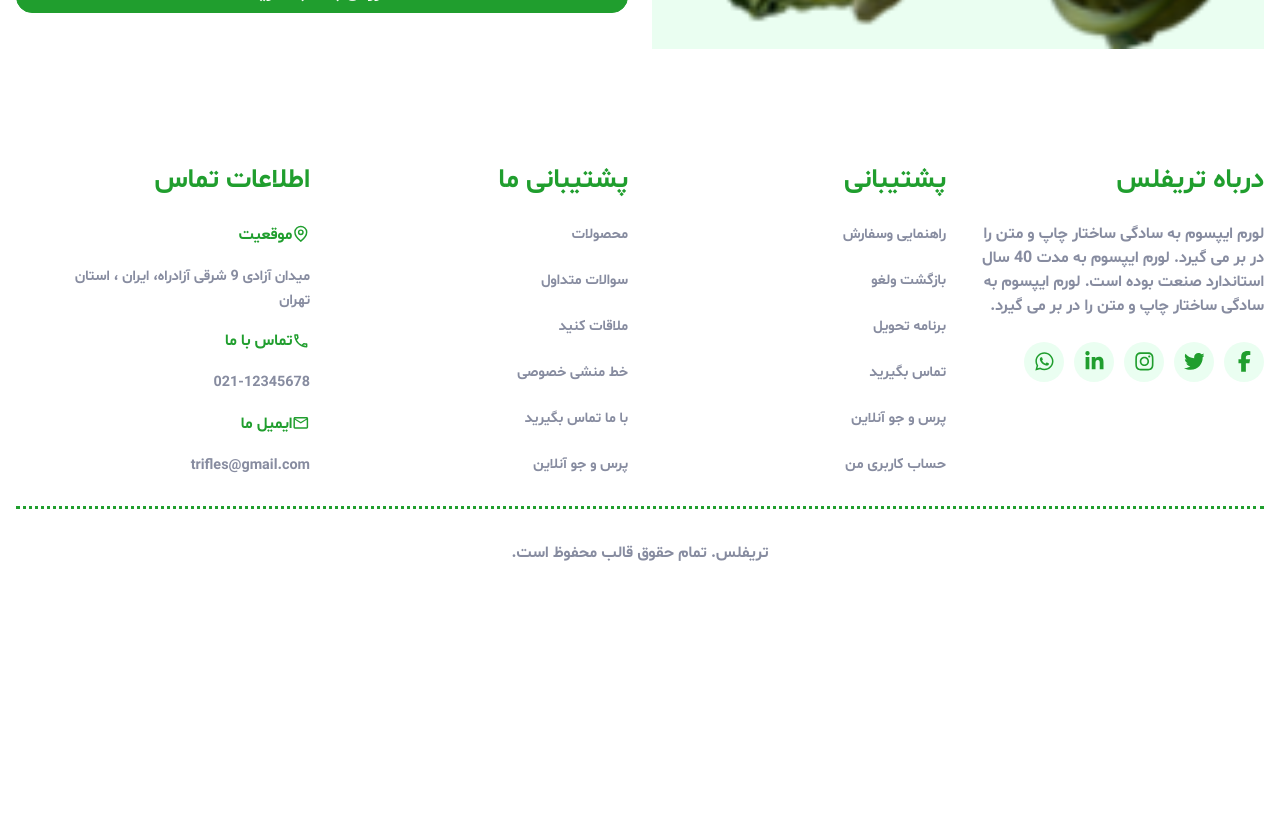
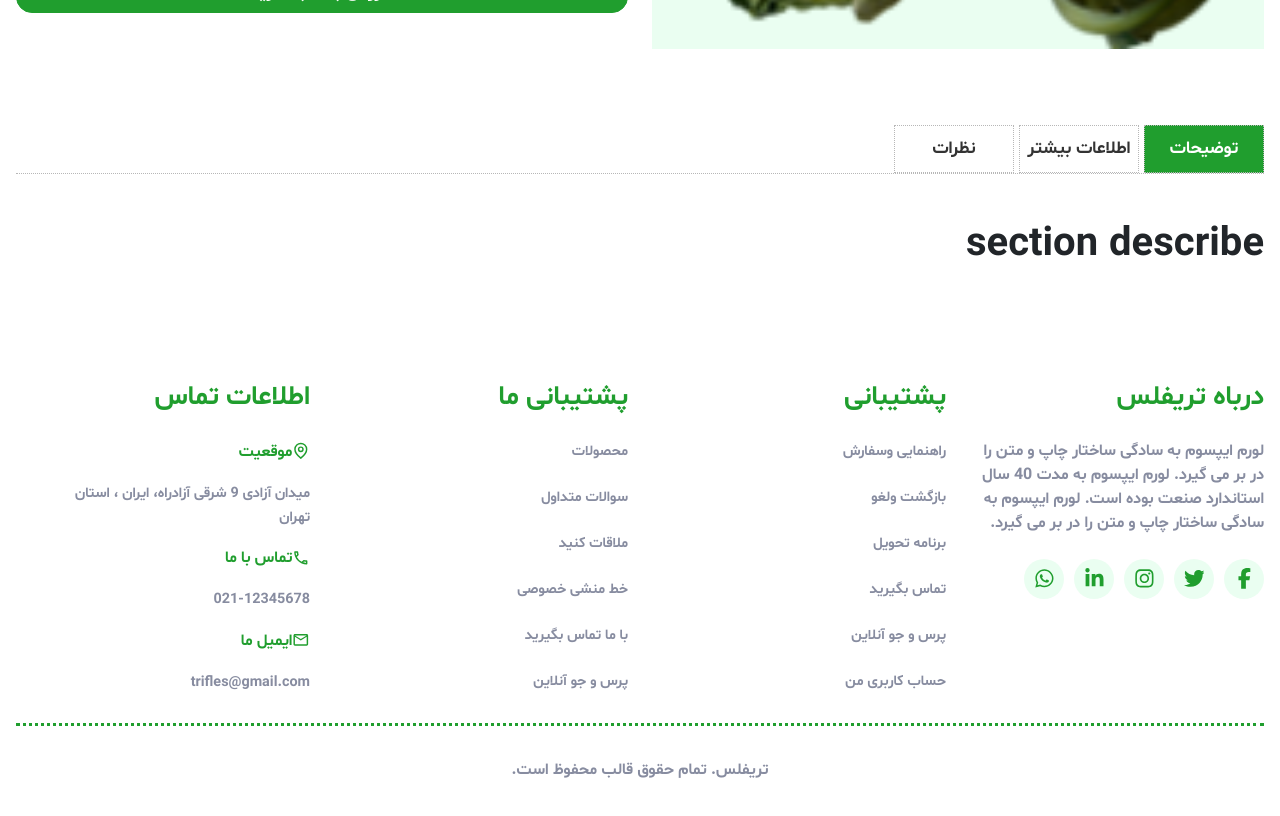
Before and after one commit to mohammadmehdidalvandii/TRIFLES-SHOP, a Next.js app: page /Shop/1 in a window 1280 px wide. Shown: the part 1040-1856 px from the top of the page. Before the commit the page ends 1685 px from the top, so only its background shows below. Built offline with nearby package versions, Linux system fonts and the light colour scheme.

Commit message:
create tab and menuTabs

```diff
--- a/src/app/Shop/[id]/page.js
+++ b/src/app/Shop/[id]/page.js
@@ -1,5 +1,6 @@
 import PageHeader from '@/components/module/PageHeader/PageHeader';
 import Details from '@/components/template/shop/Details/Details';
+import Tabs from '@/components/template/shop/Tabs/Tabs';
 import React from 'react';;
 
 function ProductDetails() {
@@ -9,6 +10,7 @@ function ProductDetails() {
       title='جزئیات محصول'
     />
     <Details/>
+    <Tabs/>
    </>
   )
 }
--- /dev/null
+++ b/src/components/template/shop/Tabs/Tabs.js
@@ -0,0 +1,34 @@
+"use client"
+import React, { useState } from 'react';
+import style from './Tabs.module.css';
+
+function Tabs() {
+    const [tabMenu , setTabMenu] = useState('describe');
+    const handlerMenuTab = (TABID)=>{
+        setTabMenu(TABID)
+    }
+  return (
+    <section className={style.tabs}>
+        <div className="containers">
+            <div className="row">
+                <div className="col-12">
+                    <div className={style.tabs_buttons}>
+                        <button className={tabMenu === 'describe' ? style.tabs_btn_active : style.tabs_btn} onClick={()=>handlerMenuTab('describe')}>توضیحات</button>
+                        <button className={tabMenu === 'info' ? style.tabs_btn_active : style.tabs_btn} onClick={()=>handlerMenuTab('info')}>اطلاعات بیشتر</button>
+                        <button className={tabMenu === 'comments' ? style.tabs_btn_active : style.tabs_btn} onClick={()=>handlerMenuTab('comments')}>نظرات</button>
+                    </div>
+                </div>
+            </div>
+            <div className="row mt-5">
+                <div className="col-12">
+                    {tabMenu === 'describe' && (<h1> section describe </h1>)}
+                    {tabMenu === 'info' && (<h1> section info </h1>)}
+                    {tabMenu === 'comments' && (<h1> section comments </h1>)}
+                </div>
+            </div>
+        </div>
+    </section>
+  )
+}
+
+export default Tabs
--- /dev/null
+++ b/src/components/template/shop/Tabs/Tabs.module.css
@@ -0,0 +1,31 @@
+.tabs{
+    display: block;
+    width: 100%;
+    margin-bottom: 4rem;
+}
+.tabs_buttons{
+    display: flex;
+    align-items: center;
+    gap: 5px;
+    border-bottom: 1px dotted var(--grayColor);
+}
+.tabs_btn{
+    width: 120px;
+    height: 3rem;
+    outline: none;
+    border: 1px dotted var(--grayColor);
+    background-color: unset;
+    font-size: 1.1rem;
+    font-weight: 700;
+    color: var(--blackColor);
+}
+.tabs_btn_active{
+    width: 120px;
+    height: 3rem;
+    outline: none;
+    border: 1px dotted var(--grayColor);
+    background-color: var(--greenColor2);
+    font-size: 1.1rem;
+    font-weight: 700;
+    color: var(--whiteColor);
+}
```
